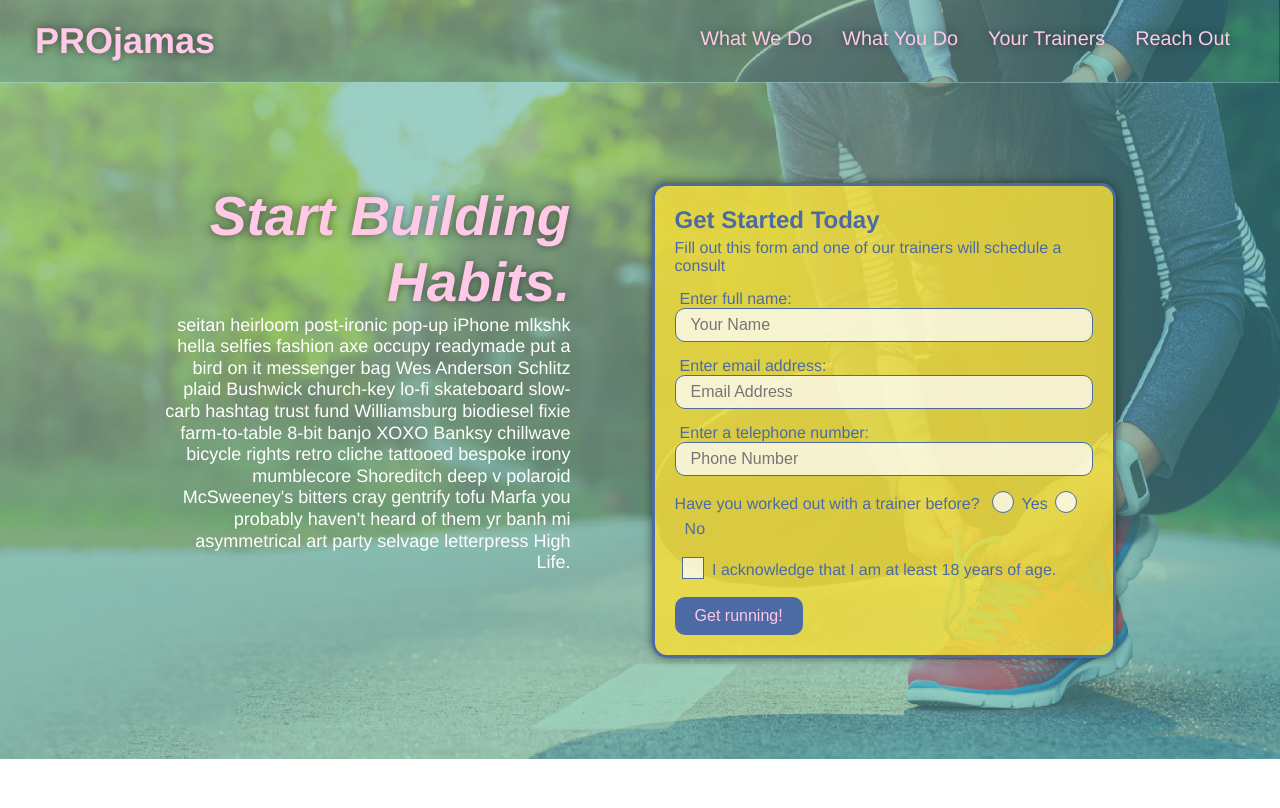
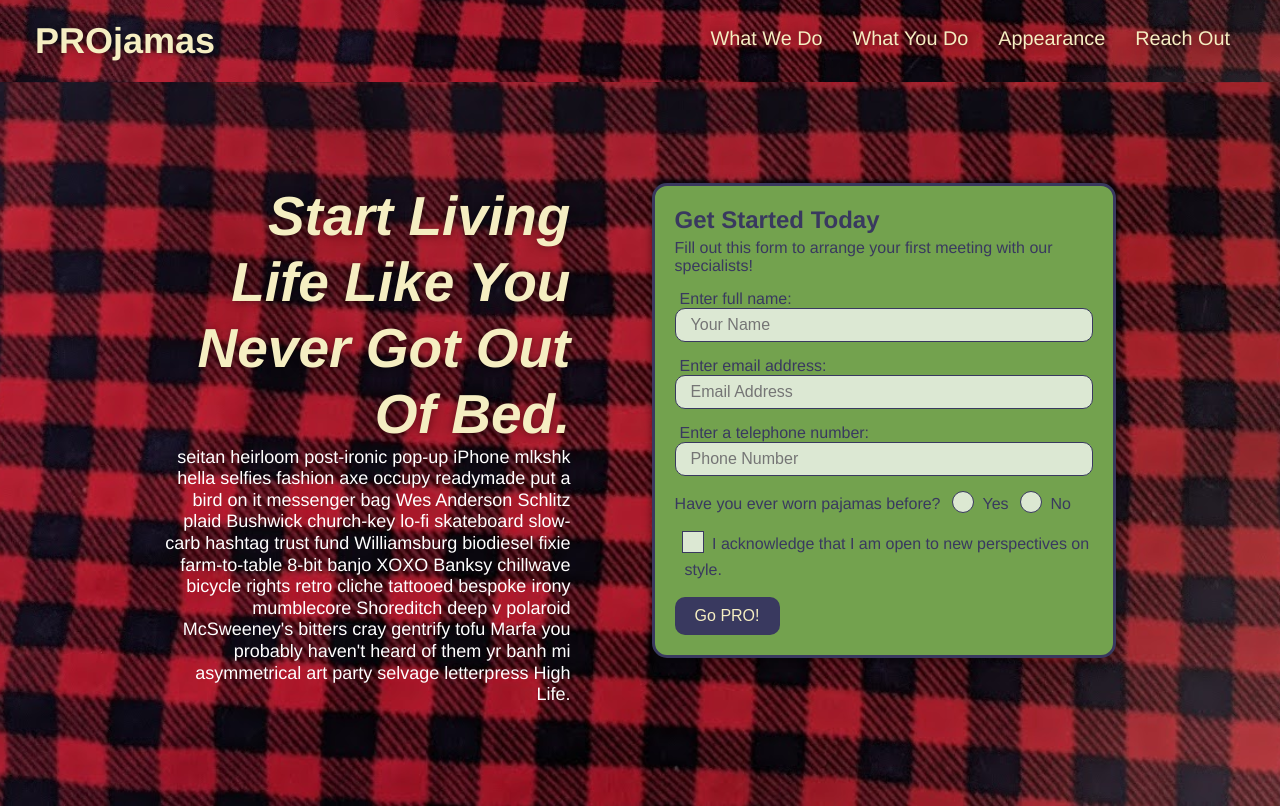
Before and after one commit to artbat6/pro-jamas, a plain HTML site: page index.html in a window 1280 px wide. Shown: the top 808 px of the page. Drawn offline with Linux system fonts and the light colour scheme.

Commit message:
adjusting color scheme

```diff
--- a/assets/css/style.css
+++ b/assets/css/style.css
@@ -5,9 +5,9 @@
 }
 
 :root {
-  --primary-color: #FFC9E7;
-  --secondary-color: #4c6ba4;
-  --tertiary-color: #39a6b2;
+  --primary-color: #f5eec2;
+  --secondary-color: #39395f;
+  --tertiary-color: #416a59;
 }
 
 body {
@@ -25,7 +25,7 @@ header {
   position: -webkit-sticky;
   position: sticky;
   top: 0;
-  background-image: url("../images/hero-bg.jpg");
+  background-image: url("../images/pjsm.jpeg");
   background-size: cover;
   background-position: center;
   background-attachment: fixed;
@@ -95,7 +95,7 @@ section {
 /* Hero Style Start */
 
 .hero {
-  background-image: url("../images/hero-bg.jpg");
+  background-image: url("../images/pjsm.jpeg");
   background-size: cover;
   background-position: center;
   display: flex;
@@ -123,7 +123,7 @@ section {
 
 .hero-form {
   border: solid 3px var(--secondary-color);
-  background-color: rgba(252, 225, 56, 0.8);
+  background-color: #73a24e;
   padding: 20px;
   color: var(--secondary-color);
   width: 40%;
--- a/index.html
+++ b/index.html
@@ -22,7 +22,7 @@
             <a href="#what-you-do">What You Do</a>
           </li>
           <li>
-            <a href="#your-trainers">Your Trainers</a>
+            <a href="#your-trainers">Appearance</a>
           </li>
           <li>
             <a href="#reach-out">Reach Out</a>
@@ -34,7 +34,7 @@
     <!-- hero/jumbotron -->
     <section class="hero">
       <div class="hero-cta">
-        <h2>Start Building Habits.</h2>
+        <h2>Start Living Life Like You Never Got Out Of Bed.</h2>
         <p>
           seitan heirloom post-ironic pop-up iPhone mlkshk hella selfies fashion
           axe occupy readymade put a bird on it messenger bag Wes Anderson
@@ -50,7 +50,7 @@
       <div class="hero-form">
         <h3>Get Started Today</h3>
         <p>
-          Fill out this form and one of our trainers will schedule a consult
+          Fill out this form to arrange your first meeting with our specialists!
         </p>
         <form>
           <label for="name">Enter full name:</label>
@@ -78,7 +78,7 @@
             class="form-input"
           />
           <p>
-            Have you worked out with a trainer before?
+            Have you ever worn pajamas before?
             <span class="radio-wrapper">
               <input type="radio" name="trainer-confirm" id="trainer-yes" />
               <label for="trainer-yes">Yes</label>
@@ -92,11 +92,11 @@
             <span class="checkbox-wrapper">
               <input type="checkbox" name="age-confirm" id="checkbox" />
               <label for="checkbox"
-                >I acknowledge that I am at least 18 years of age.</label
+                >I acknowledge that I am open to new perspectives on style.</label
               >
             </span>
           </p>
-          <button type="submit">Get running!</button>
+          <button type="submit">Go PRO!</button>
         </form>
       </div>
     </section>
```
Also changed, not shown: assets/images/pjsm.jpeg (added).
